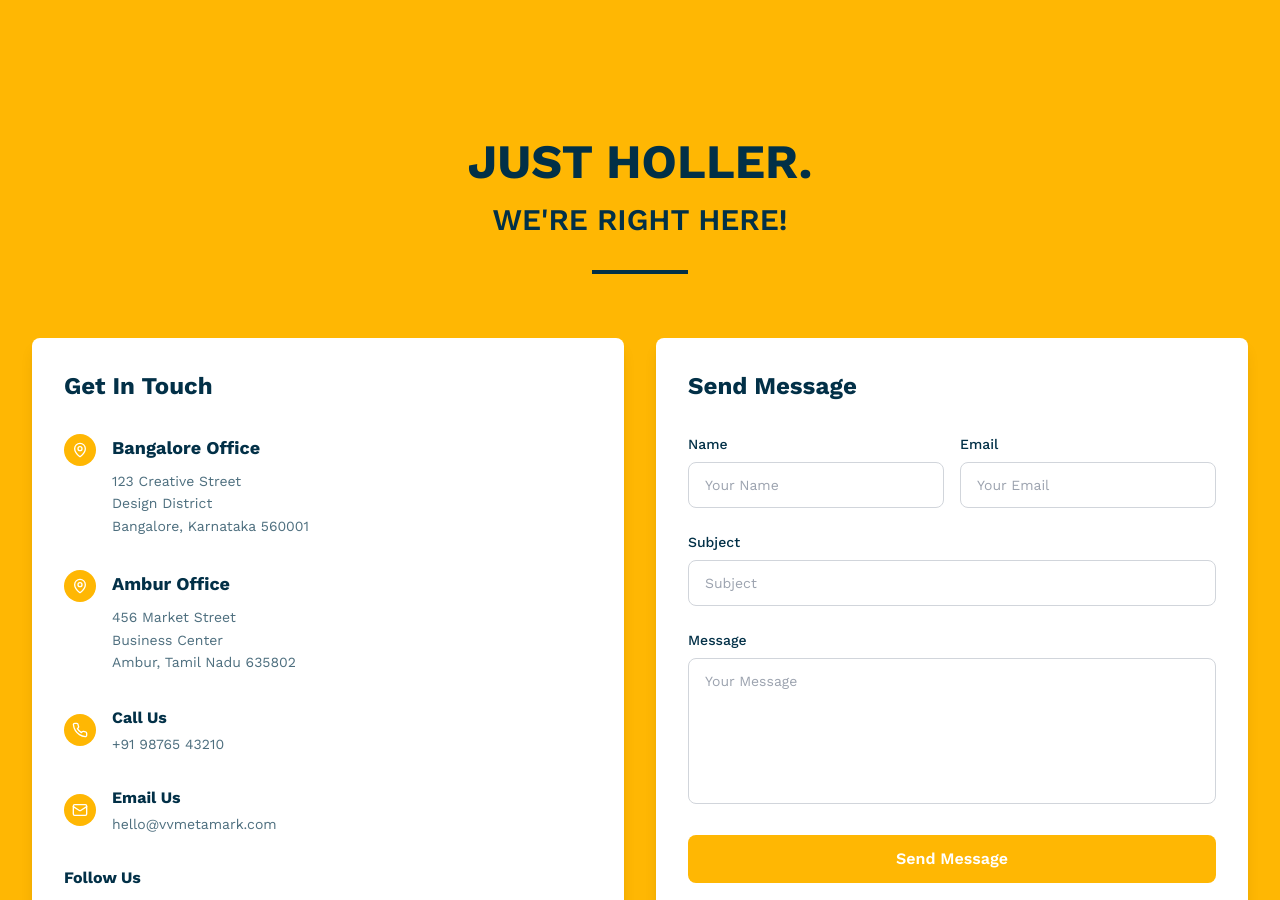
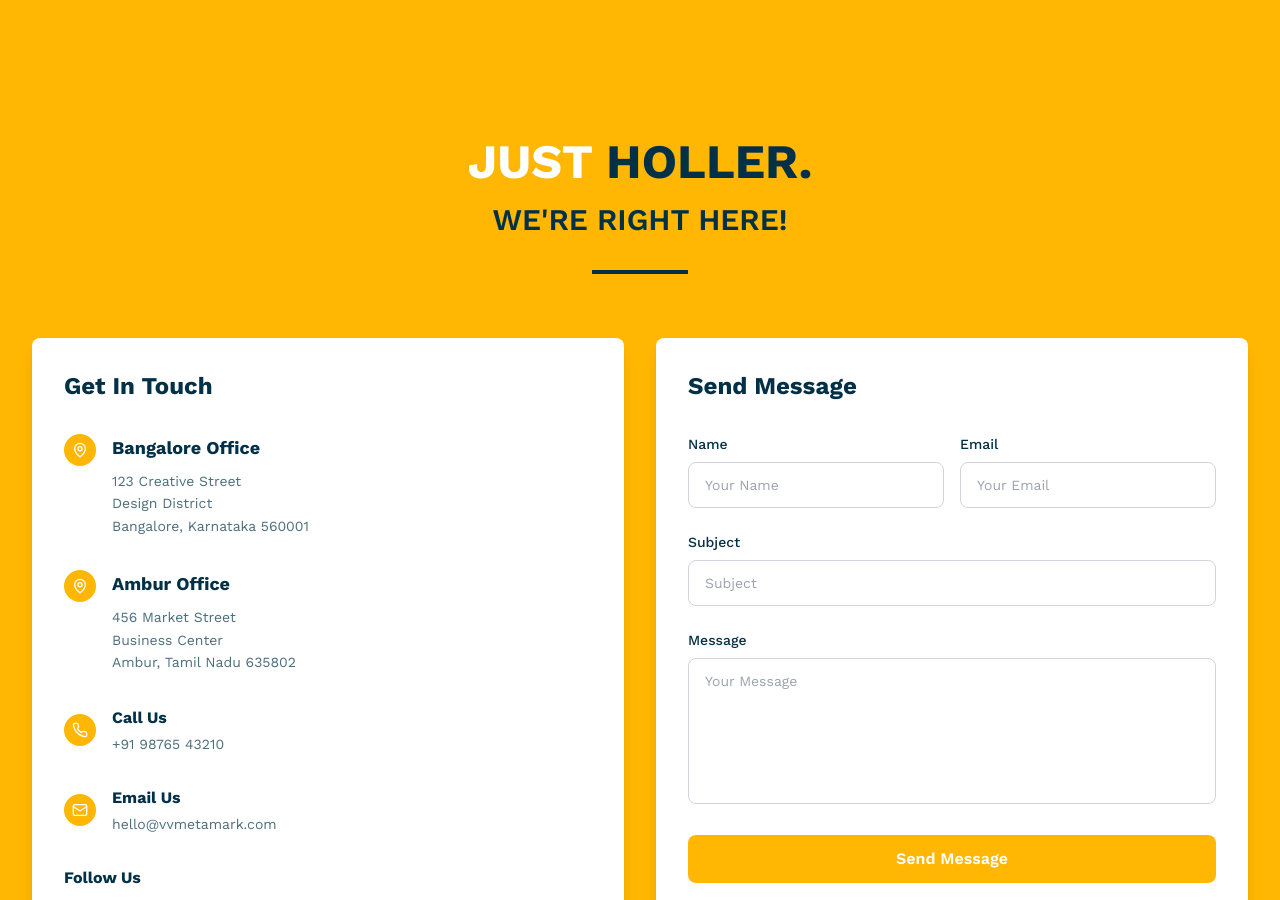
Before and after one commit to vvmetamark/meta-mark-canvas-flow, a React (Vite) app: page / in a window 1280 px wide. Shown: the part 5060-5960 px from the top of the page. Built offline with nearby package versions, Linux system fonts and the light colour scheme.

Commit message:
Fix: Contact section title color
Change the color of the "JUST" part of the title in the contact section to white. `src/components/ContactSection.tsx` was updated.

```diff
--- a/src/components/ContactSection.tsx
+++ b/src/components/ContactSection.tsx
@@ -1,4 +1,3 @@
-
 import { MapPin, Phone, Mail, Send } from 'lucide-react';
 
 const ContactSection = () => {
@@ -7,7 +6,7 @@ const ContactSection = () => {
       <div className="container mx-auto px-4 sm:px-6 lg:px-8 py-20">
         <div className="text-center mb-16">
           <h2 className="text-4xl md:text-5xl font-bold text-vv-navy mb-4">
-            JUST HOLLER.
+            <span className="text-white">JUST</span> HOLLER.
           </h2>
           <h3 className="text-2xl md:text-3xl font-semibold text-vv-navy mb-8">
             WE'RE RIGHT HERE!
```
